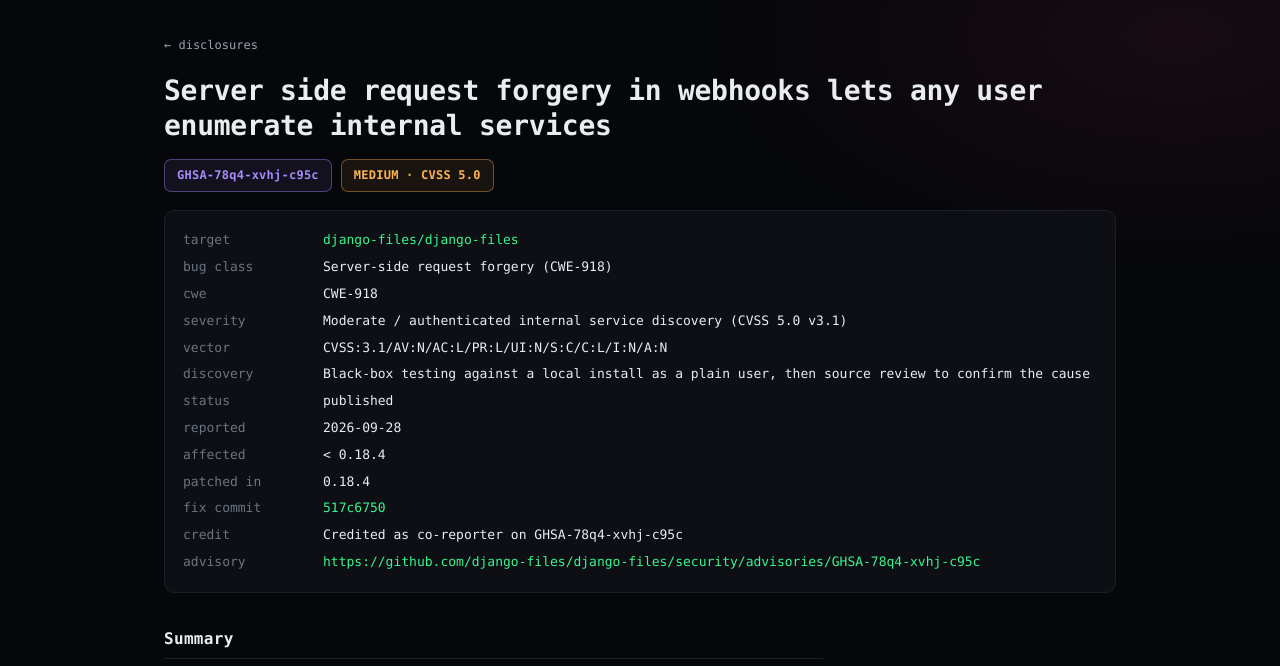
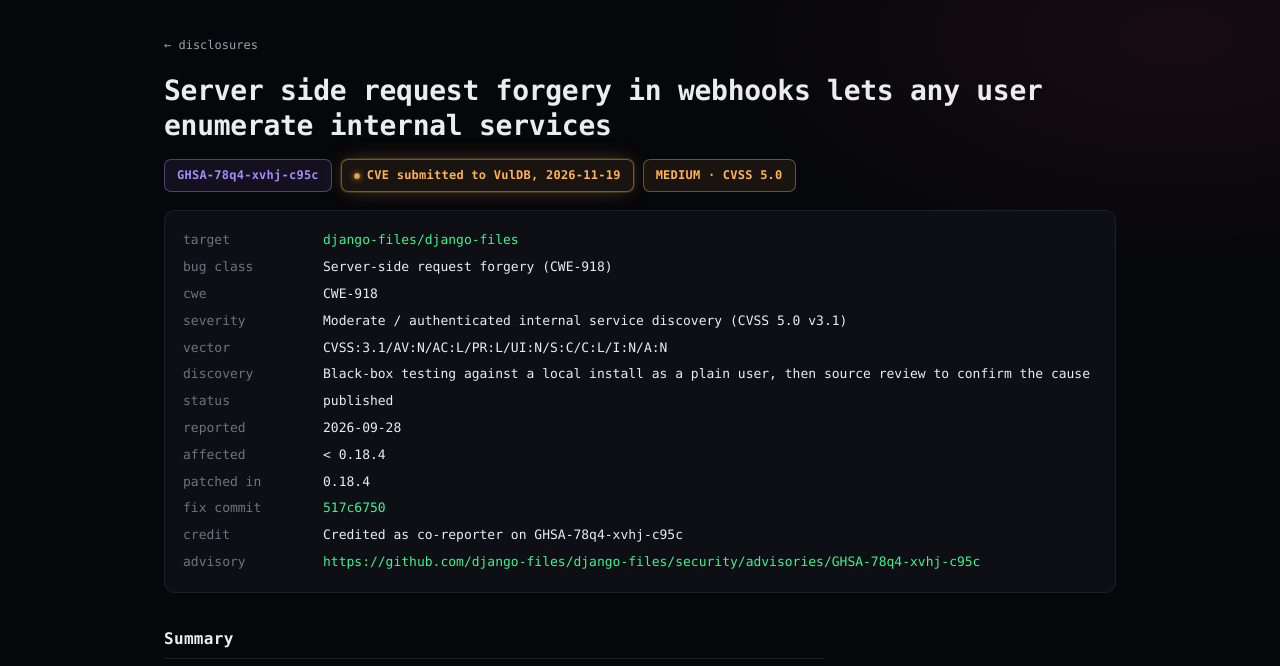
Before and after one commit to dutchypoo/compiled-curiosity, an Astro site: page /disclosures/django-files-webhook-ssrf in a window 1280 px wide. Shown: the part 72-738 px from the top of the page. Built offline with nearby package versions, Linux system fonts and the light colour scheme; Astro itself is replaced by a stand-in of ours.

Commit message:
Mark django-files, miniaudio and SDL_image as submitted to VulDB
All three were submitted to VulDB for CVE assignment on 2026-11-19.
None had a CVE or a CVE request elsewhere.

Co-Authored-By: Claude Opus 5.5 <noreply@anthropic.com>

```diff
--- a/content/disclosures/django-files-webhook-ssrf.md
+++ b/content/disclosures/django-files-webhook-ssrf.md
@@ -14,6 +14,7 @@ status: "published"
 advisory_url: "https://github.com/django-files/django-files/security/advisories/GHSA-78q4-xvhj-c95c"
 ghsa: "GHSA-78q4-xvhj-c95c"
 ghsa_url: "https://github.com/django-files/django-files/security/advisories/GHSA-78q4-xvhj-c95c"
+cve_status: "submitted to VulDB, 2026-11-19"
 affected: "< 0.18.4"
 patched_in: "0.18.4"
 fix_commit: "517c6750"
--- a/content/disclosures/miniaudio-dr-wav-infinite-loop.md
+++ b/content/disclosures/miniaudio-dr-wav-infinite-loop.md
@@ -8,6 +8,7 @@ discovery_method: "libFuzzer + ASan against ma_decode_memory(), triaged with gdb
 disclosed: 2026-08-22
 status: "fixed"
 advisory_url: "https://github.com/mackron/miniaudio/issues/1151"
+cve_status: "submitted to VulDB, 2026-11-19"
 cwe: ["CWE-835"]
 credit: "Reported publicly at the maintainer's request"
 summary: "A 69-byte WAV file with a forged chunk size locks miniaudio's decoder in a loop forever. Reproduces on a plain non-sanitizer build, so it is not a fuzzing artifact."
--- a/content/disclosures/sdl-image-xcf-loader-multiple-bugs.md
+++ b/content/disclosures/sdl-image-xcf-loader-multiple-bugs.md
@@ -11,6 +11,7 @@ status: "fixed"
 advisory_url: "https://github.com/libsdl-org/SDL_image/issues/757"
 fix_commit: "48c54f38"
 fix_commit_url: "https://github.com/libsdl-org/SDL_image/commit/48c54f3881fe917c020688ecb60875926fe51527"
+cve_status: "submitted to VulDB, 2026-11-19"
 summary: "Fuzzing IMG_LoadXCF_IO surfaced four issues in the XCF loader: two NULL-pointer dereferences, an unchecked width/height leading to a gigabyte-scale allocation, and a variant-analysis note. All denial of service."
 tags: ["C", "image-parser", "fuzzing", "DoS", "null-deref"]
 featured: false
```
